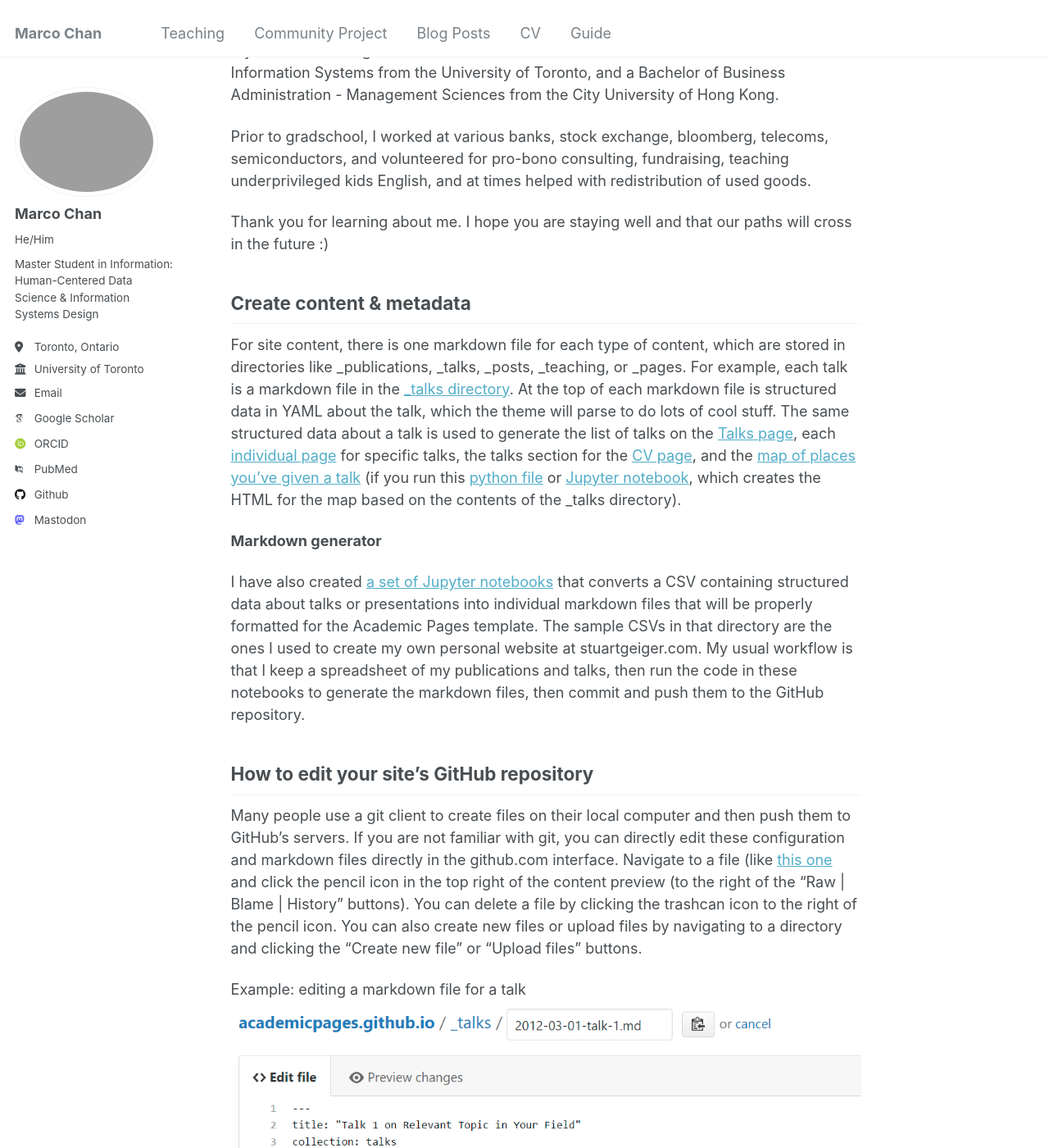
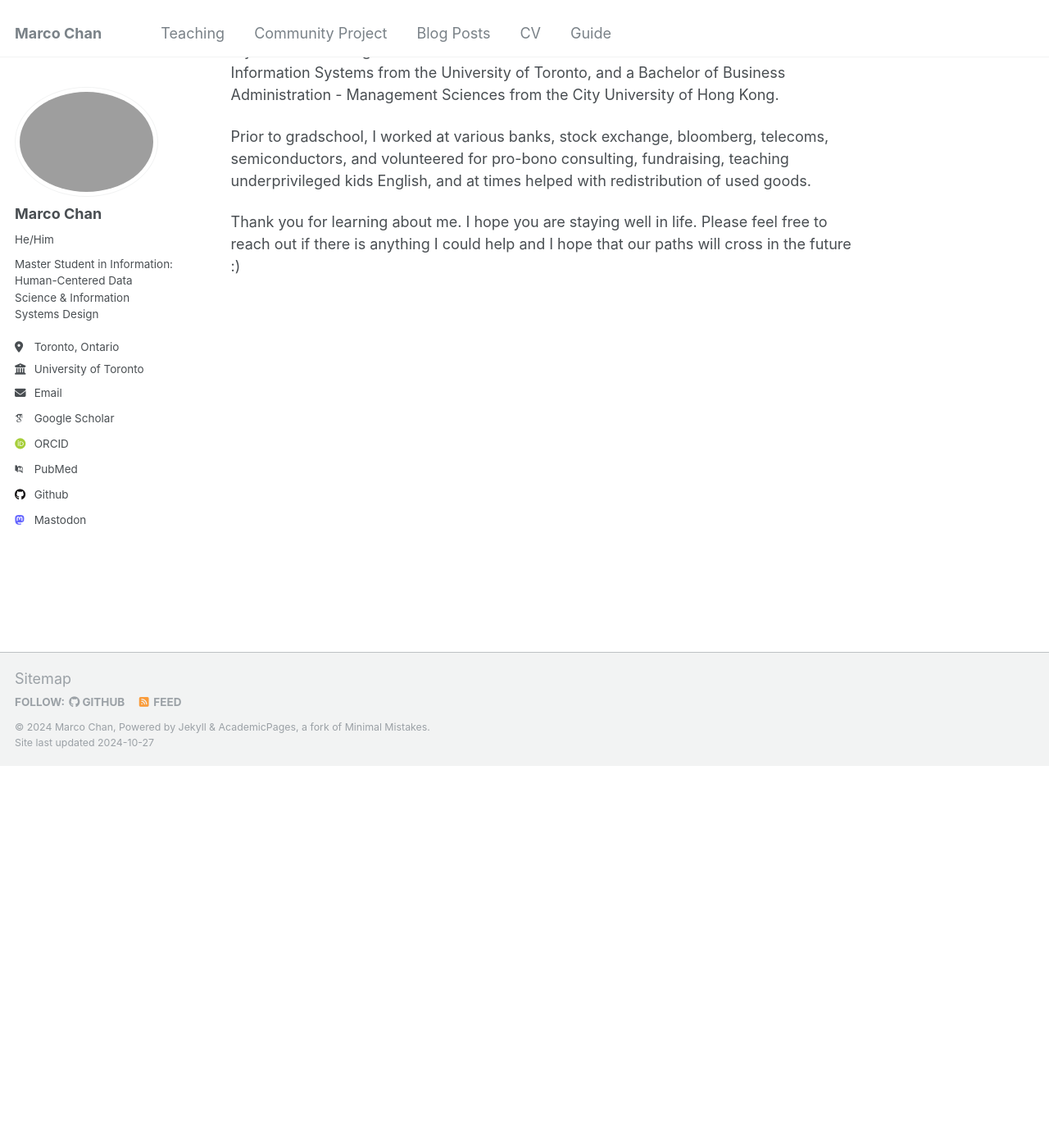
Before and after one commit to Marco-ProspectivePhD/home, a Jekyll site: the page built from _pages/about.md, in a window 1280 px wide and 1400 px high, scrolled down 467 px. Shown: the whole window at 82% size. Built offline with Jekyll 4.4.1, drawn with Linux system fonts in a browser that asks for light colours; some web fonts are replaced; some of the changed text lies outside the part shown.

Commit message:
Update about.md

```diff
--- a/_pages/about.md
+++ b/_pages/about.md
@@ -17,25 +17,4 @@ My academic background includes a Master of Information - Data Science and Infor
 
 Prior to gradschool, I worked at various banks, stock exchange, bloomberg, telecoms, semiconductors, and volunteered for pro-bono consulting, fundraising, teaching underprivileged kids English, and at times helped with redistribution of used goods.
 
-Thank you for learning about me. I hope you are staying well and that our paths will cross in the future :)
-
-
-Create content & metadata
-------
-For site content, there is one markdown file for each type of content, which are stored in directories like _publications, _talks, _posts, _teaching, or _pages. For example, each talk is a markdown file in the [_talks directory](https://github.com/academicpages/academicpages.github.io/tree/master/_talks). At the top of each markdown file is structured data in YAML about the talk, which the theme will parse to do lots of cool stuff. The same structured data about a talk is used to generate the list of talks on the [Talks page](https://academicpages.github.io/talks), each [individual page](https://academicpages.github.io/talks/2012-03-01-talk-1) for specific talks, the talks section for the [CV page](https://academicpages.github.io/cv), and the [map of places you've given a talk](https://academicpages.github.io/talkmap.html) (if you run this [python file](https://github.com/academicpages/academicpages.github.io/blob/master/talkmap.py) or [Jupyter notebook](https://github.com/academicpages/academicpages.github.io/blob/master/talkmap.ipynb), which creates the HTML for the map based on the contents of the _talks directory).
-
-**Markdown generator**
-
-I have also created [a set of Jupyter notebooks](https://github.com/academicpages/academicpages.github.io/tree/master/markdown_generator
-) that converts a CSV containing structured data about talks or presentations into individual markdown files that will be properly formatted for the Academic Pages template. The sample CSVs in that directory are the ones I used to create my own personal website at stuartgeiger.com. My usual workflow is that I keep a spreadsheet of my publications and talks, then run the code in these notebooks to generate the markdown files, then commit and push them to the GitHub repository.
-
-How to edit your site's GitHub repository
-------
-Many people use a git client to create files on their local computer and then push them to GitHub's servers. If you are not familiar with git, you can directly edit these configuration and markdown files directly in the github.com interface. Navigate to a file (like [this one](https://github.com/academicpages/academicpages.github.io/blob/master/_talks/2012-03-01-talk-1.md) and click the pencil icon in the top right of the content preview (to the right of the "Raw | Blame | History" buttons). You can delete a file by clicking the trashcan icon to the right of the pencil icon. You can also create new files or upload files by navigating to a directory and clicking the "Create new file" or "Upload files" buttons.
-
-Example: editing a markdown file for a talk
-![Editing a markdown file for a talk](/images/editing-talk.png)
-
-For more info
-------
-More info about configuring Academic Pages can be found in [the guide](https://academicpages.github.io/markdown/). The [guides for the Minimal Mistakes theme](https://mmistakes.github.io/minimal-mistakes/docs/configuration/) (which this theme was forked from) might also be helpful.
+Thank you for learning about me. I hope you are staying well in life. Please feel free to reach out if there is anything I could help and I hope that our paths will cross in the future :)
```
